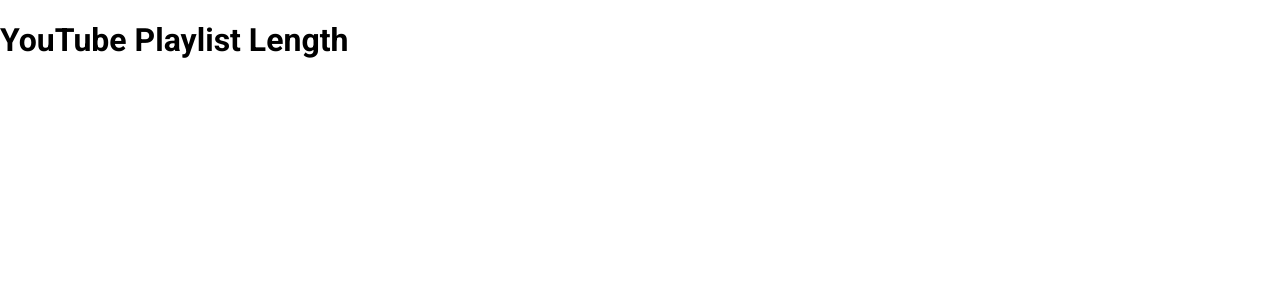
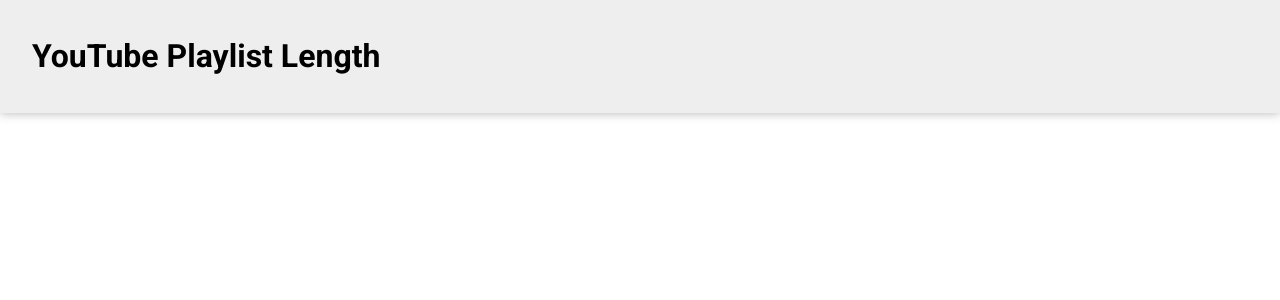
Before and after one commit to JacobSobolev/youtube-playlist-length, a React (Create React App) app: page / in a window 1280 px wide. Shown: the top 300 px of the page. Built offline with nearby package versions, Linux system fonts and the light colour scheme.

Commit message:
update css

```diff
--- a/src/components/Header/Header.css
+++ b/src/components/Header/Header.css
@@ -0,0 +1,5 @@
+header {
+  background-color: #eeeeee;
+  padding: 16px 32px;
+  box-shadow: 0 0 10px 0 rgba(0, 0, 0, 0.3);
+}
```
